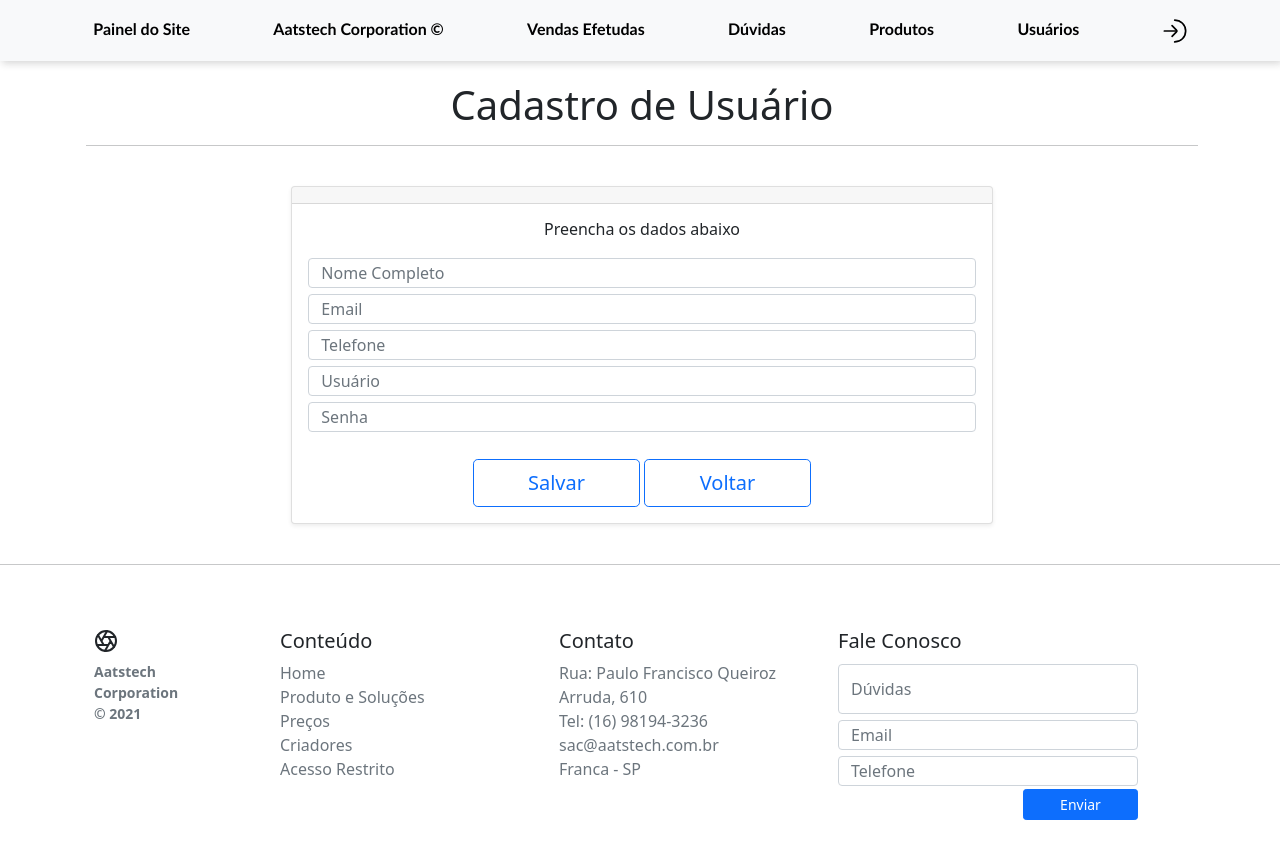
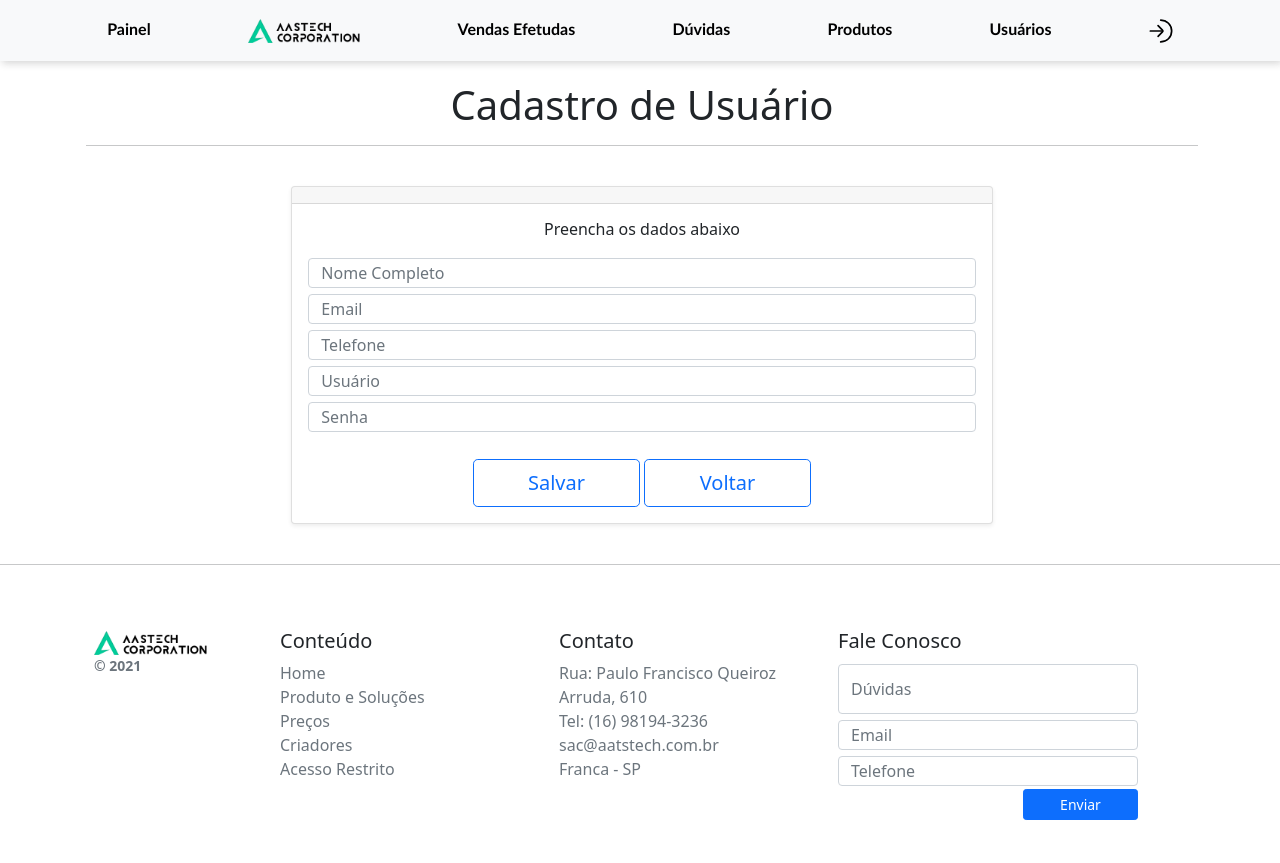
Before and after one commit to Guilherme-Luis/aatstech.com.br, a PHP site: page /painel/cadastroUsuario.php in a window 1280 px wide. Run offline with PHP 8.4, Linux system fonts and the light colour scheme; the visitor is signed in with stand-in values (Sample User, id 1).

Commit message:
update 2.5.9 - criação do logo e inserção dela na pagina - Bruno

```diff
--- a/painel/cadastroUsuario.php
+++ b/painel/cadastroUsuario.php
@@ -20,8 +20,8 @@
     <nav class="container-fluid d-flex flex-column flex-md-row justify-content-between navbar-light bg-light" style="font-family: 'Trebuchet MS', 'Lucida Sans Unicode', 'Lucida Grande', 'Lucida Sans', Arial, sans-serif;
     font-weight: bold;">
       <a class="py-2 d-none d-md-inline-block" ></a>
-      <a class="py-2" aria-label="Product" href="home.php">Painel do Site</a>
-      <a class="py-2 d-none d-md-inline-block" href="../index.php">Aatstech Corporation ©</a>
+      <a class="py-2" aria-label="Product" href="home.php">Painel</a>
+      <a class="py-2 d-none d-md-inline-block" href="../index.php"><img class="bd-placeholder-img" height="24"  src="../images/logo-c.png" alt=""></a>
       <a class="py-2 d-none d-md-inline-block" onclick="vendasEfetudas()" href="">Vendas Efetudas</a>
       <a class="py-2 d-none d-md-inline-block" href="verDuvidas.php">Dúvidas</a>
       <a class="py-2 d-none d-md-inline-block" onclick="produtos()" href="">Produtos</a>
@@ -81,8 +81,8 @@
     <footer class="container py-5 margin-top-0 margin-right-auto margin-bottom-0 margin-left-auto">
     <div class="row">
       <div class="col-12 col-md-2">
-        <svg xmlns="http://www.w3.org/2000/svg" width="24" height="24" fill="none" stroke="currentColor" stroke-linecap="round" stroke-linejoin="round" stroke-width="2" class="d-block mb-2" role="img" viewBox="0 0 24 24"><title>Produto</title><circle cx="12" cy="12" r="10"></circle><path d="M14.31 8l5.74 9.94M9.69 8h11.48M7.38 12l5.74-9.94M9.69 16L3.95 6.06M14.31 16H2.83m13.79-4l-5.74 9.94"></path></svg>
-        <small class="d-block mb-3 text-muted"><b>Aatstech</br>Corporation </br> © 2021</b></small>
+      <img class="bd-placeholder-img" height="24"  src="../images/logo-c.png" alt="">
+        <small class="d-block mb-3 text-muted"><b>© 2021</b></small>
       </div>
       <div class="col-md-3">
         <h5>Conteúdo</h5>
```
Also changed, not shown: images/vazamento-de-água.png (added).
